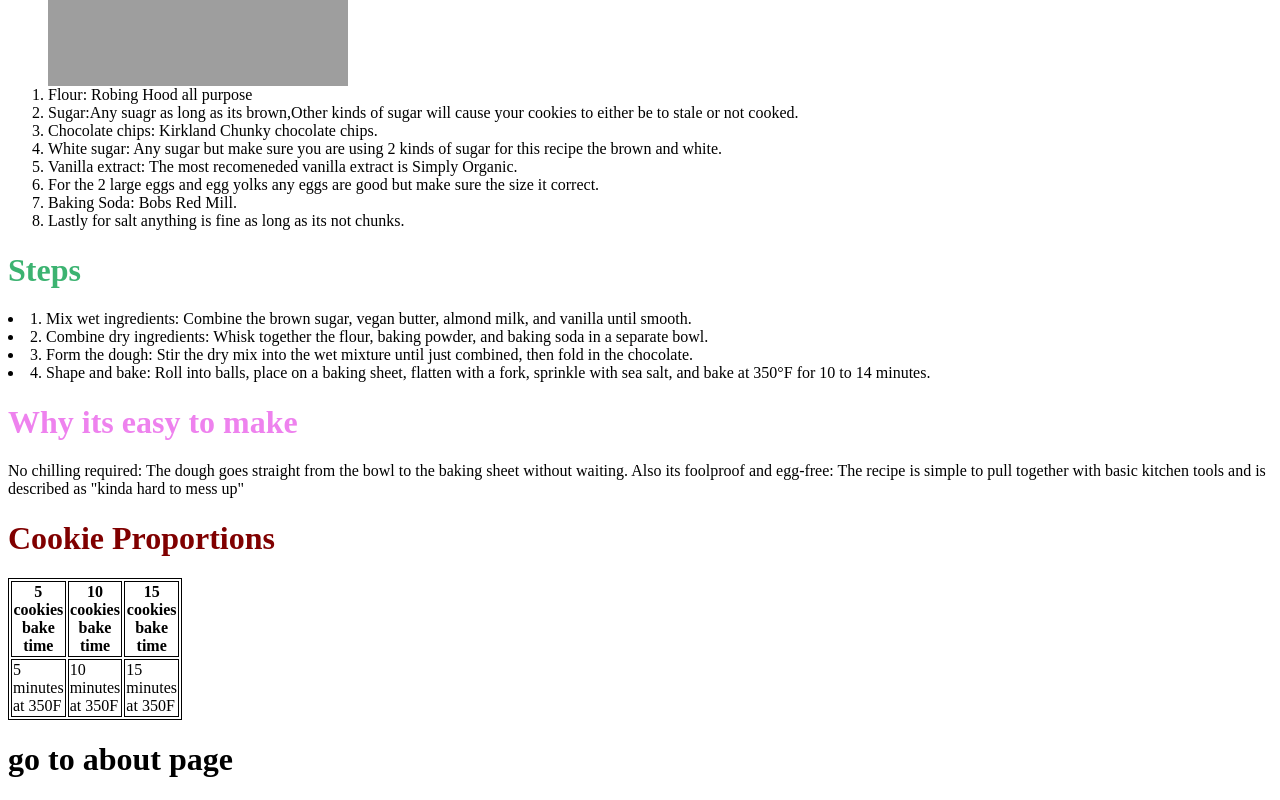
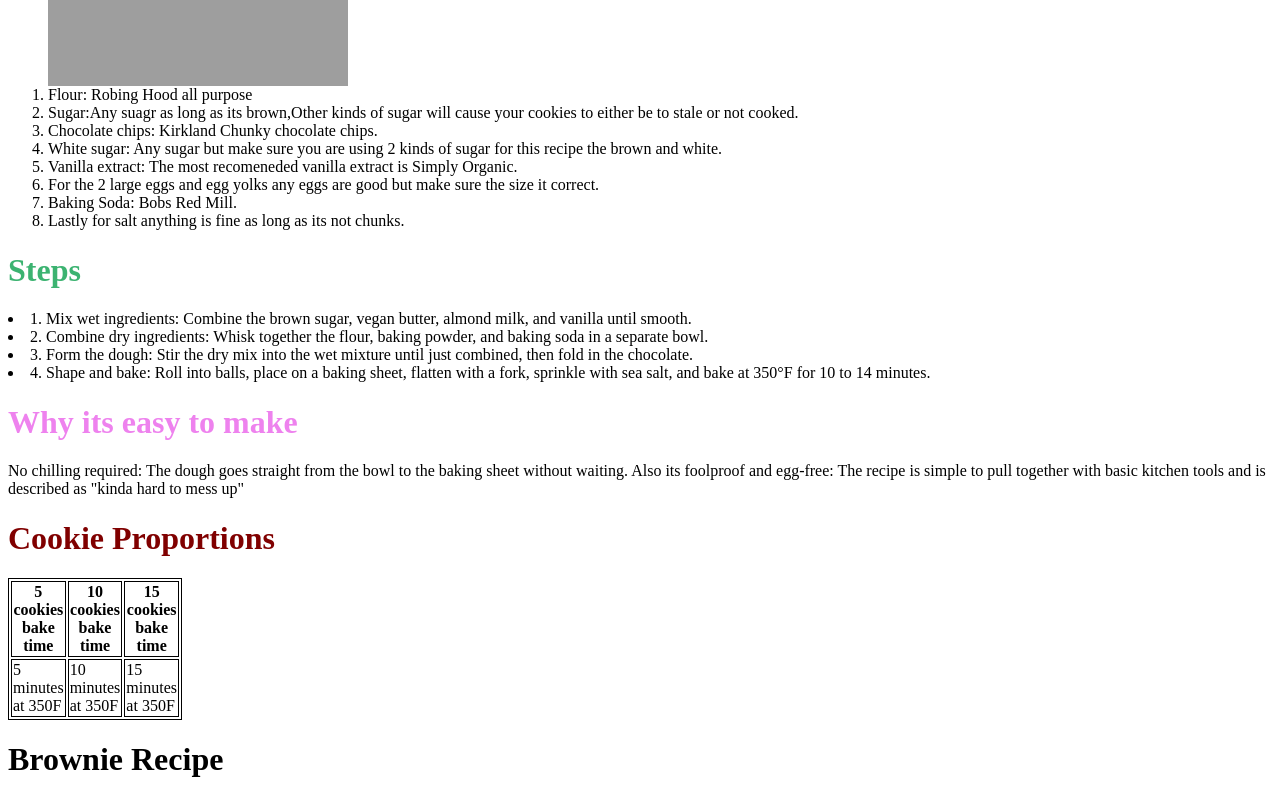
Before and after one commit to Aryanakapoor13/aryanakapoor13.github.io, a plain HTML site: page index.html in a window 1280 px wide. Shown: the part 1108-1908 px from the top of the page. Drawn offline with Linux system fonts and the light colour scheme; grey boxes are pictures that could not be loaded.

Commit message:
Update header text for about page link

```diff
--- a/index.html
+++ b/index.html
@@ -71,6 +71,6 @@ table, th, td {
     <td>15 minutes at 350F</td>
   </tr>
 </table>
-<H1 href="about.html">go to about page</h1>
+<H1 href="about.html">Brownie Recipe</h1>
 </body>
 </html>
```
